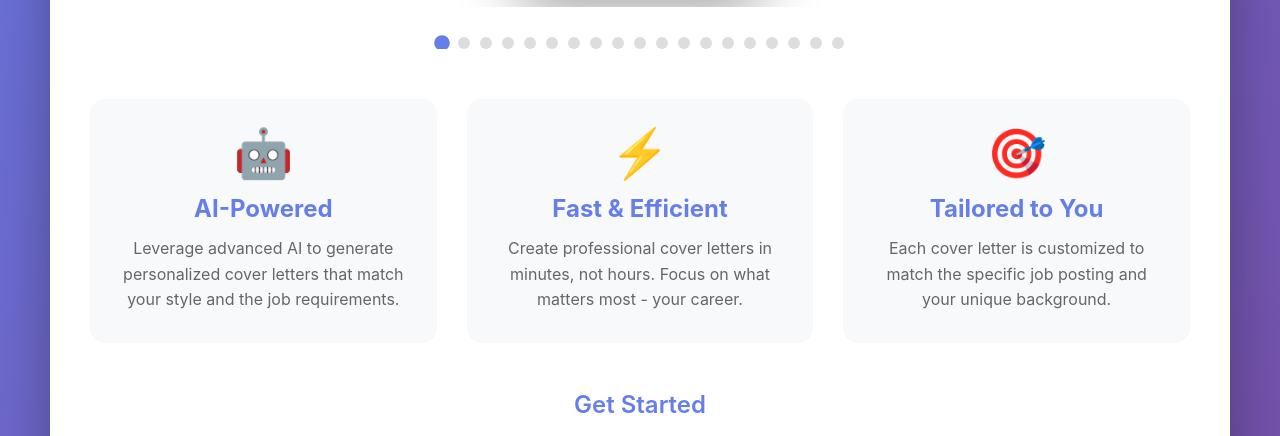
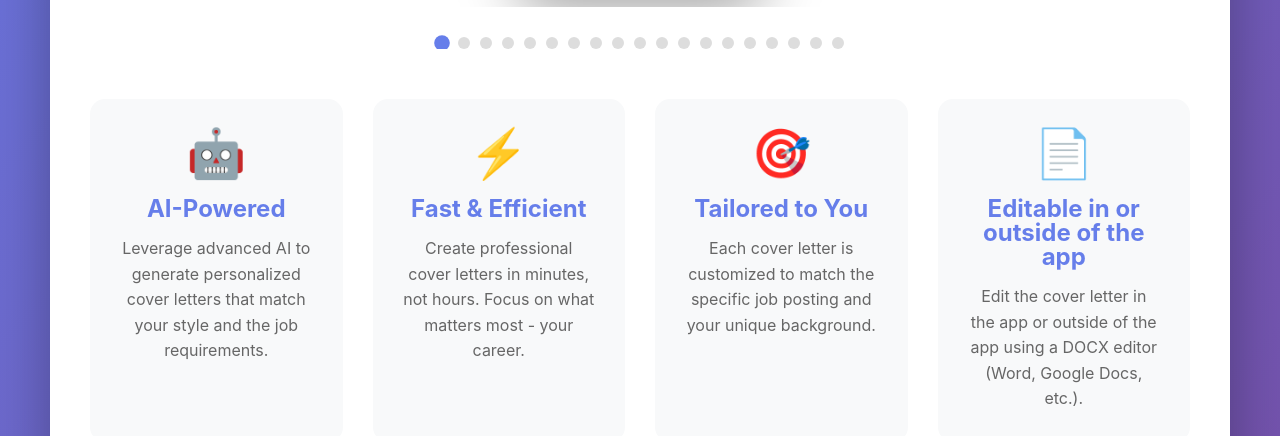
Before and after one commit to simonkalt/cc_mobile, a website: page website/index.html in a window 1280 px wide. Shown: the part 813-1249 px from the top of the page. Drawn offline with Linux system fonts and the light colour scheme.

Commit message:
Added feature ms word edit

```diff
--- a/website/index.html
+++ b/website/index.html
@@ -91,6 +91,14 @@
               and your unique background.
             </p>
           </div>
+          <div class="feature">
+            <div class="feature-icon">📄</div>
+            <h3>Editable in or outside of the app</h3>
+            <p>
+              Edit the cover letter in the app or outside of the app using a DOCX editor (Word, Google Docs, etc.).
+            </p>
+          </div>
+
         </div>
 
         <div class="cta-section">
```
